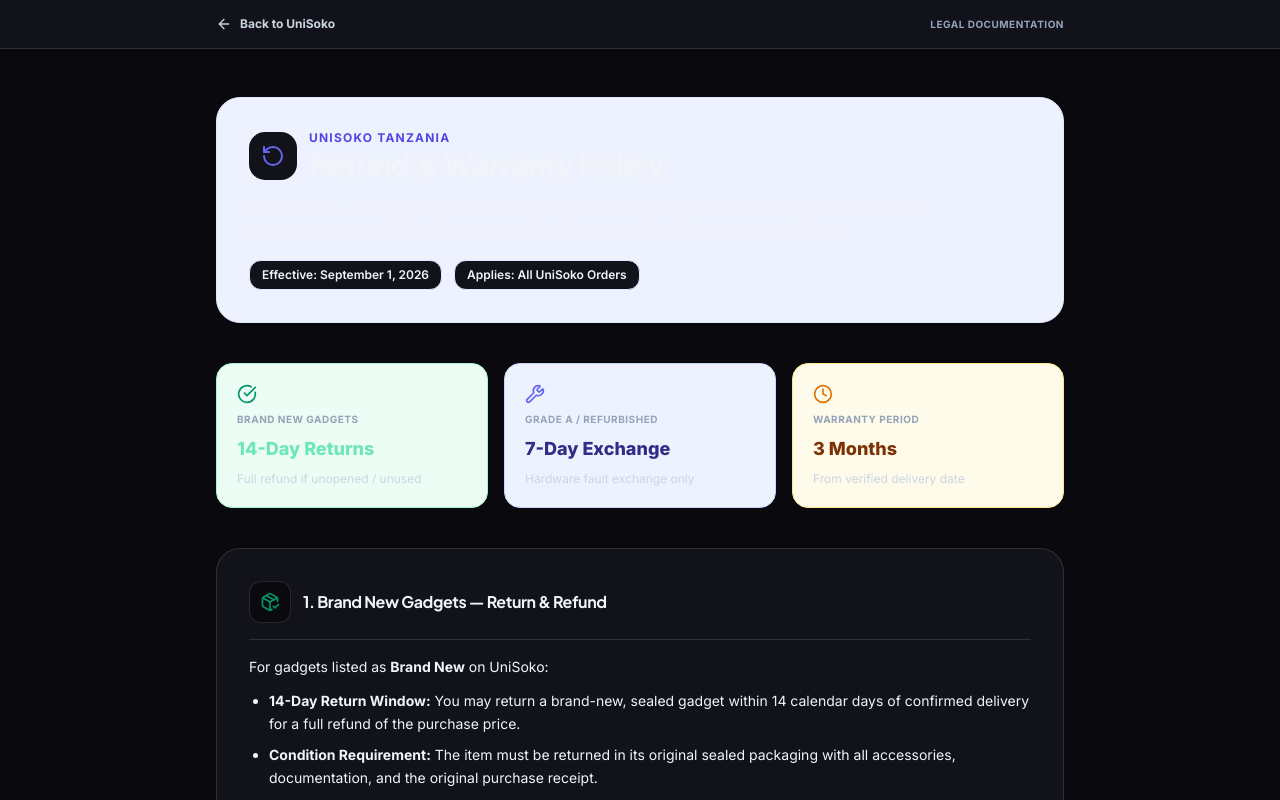
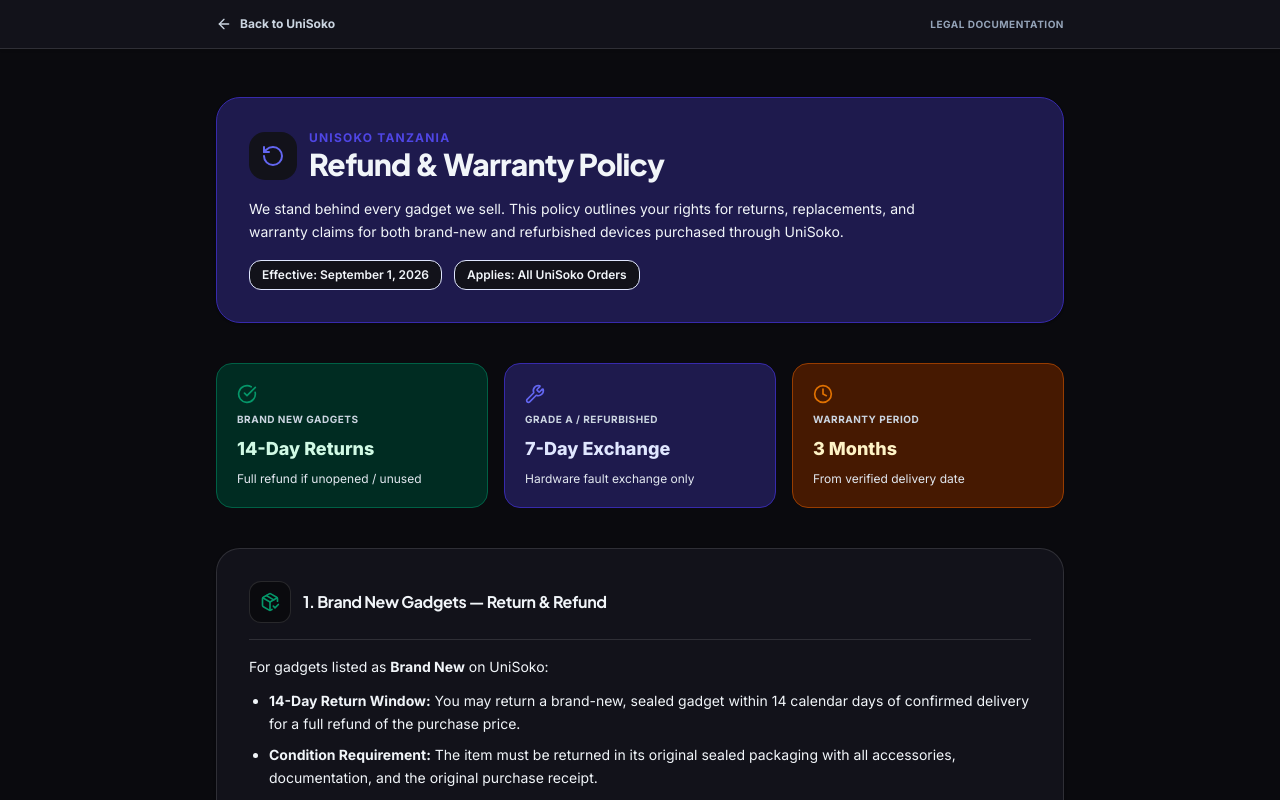
Before and after one commit to samilBL/UniSoko, a Next.js app: page /refund-policy in a window 1280 px wide. Shown: the top 800 px of the page. Built offline with nearby package versions, Linux system fonts and the light colour scheme; no server answers.

Commit message:
Improve legal policy card text contrast

```diff
--- a/src/app/privacy-policy/page.tsx
+++ b/src/app/privacy-policy/page.tsx
@@ -25,7 +25,7 @@
 
       <main className="mx-auto max-w-4xl px-4 sm:px-6 py-12 space-y-10">
         {/* Hero */}
-        <div className="rounded-3xl border border-indigo-100 bg-indigo-50 p-8 text-slate-900 shadow-sm">
+        <div className="rounded-3xl border border-indigo-800 bg-indigo-950 p-8 text-slate-100 shadow-sm">
           <div className="flex items-center gap-3 mb-4">
             <div className="rounded-2xl bg-white p-3">
               <Shield className="h-6 w-6 text-indigo-600" />
--- a/src/app/refund-policy/page.tsx
+++ b/src/app/refund-policy/page.tsx
@@ -25,7 +25,7 @@
 
       <main className="mx-auto max-w-4xl px-4 sm:px-6 py-12 space-y-10">
         {/* Hero */}
-        <div className="rounded-3xl border border-indigo-100 bg-indigo-50 p-8 text-slate-900 shadow-sm">
+        <div className="rounded-3xl border border-indigo-800 bg-indigo-950 p-8 text-slate-100 shadow-sm">
           <div className="flex items-center gap-3 mb-4">
             <div className="rounded-2xl bg-white p-3">
               <RotateCcw className="h-6 w-6 text-indigo-600" />
@@ -56,31 +56,31 @@
               label: 'Brand New Gadgets',
               period: '14-Day Returns',
               note: 'Full refund if unopened / unused',
-              bg: 'bg-emerald-50 border-emerald-200',
-              text: 'text-emerald-900',
+              bg: 'bg-emerald-950 border-emerald-800',
+              text: 'text-emerald-100',
             },
             {
               icon: <Wrench className="h-5 w-5 text-indigo-600" />,
               label: 'Grade A / Refurbished',
               period: '7-Day Exchange',
               note: 'Hardware fault exchange only',
-              bg: 'bg-indigo-50 border-indigo-200',
-              text: 'text-indigo-900',
+              bg: 'bg-indigo-950 border-indigo-800',
+              text: 'text-indigo-100',
             },
             {
               icon: <Clock className="h-5 w-5 text-amber-600" />,
               label: 'Warranty Period',
               period: '3 Months',
               note: 'From verified delivery date',
-              bg: 'bg-amber-50 border-amber-200',
-              text: 'text-amber-900',
+              bg: 'bg-amber-950 border-amber-800',
+              text: 'text-amber-100',
             },
           ].map((card) => (
             <div key={card.label} className={`rounded-2xl border p-5 ${card.bg} flex flex-col gap-2`}>
               {card.icon}
-              <span className="text-[10px] font-bold uppercase tracking-wider text-slate-500">{card.label}</span>
+              <span className="text-[10px] font-bold uppercase tracking-wider text-slate-300">{card.label}</span>
               <span className={`text-lg font-black ${card.text}`}>{card.period}</span>
-              <span className="text-xs text-slate-600">{card.note}</span>
+              <span className="text-xs text-slate-200">{card.note}</span>
             </div>
           ))}
         </div>
--- a/src/app/terms-of-service/page.tsx
+++ b/src/app/terms-of-service/page.tsx
@@ -25,7 +25,7 @@
 
       <main className="mx-auto max-w-4xl px-4 sm:px-6 py-12 space-y-10">
         {/* Hero */}
-        <div className="rounded-3xl border border-indigo-100 bg-indigo-50 p-8 text-slate-900 shadow-sm">
+        <div className="rounded-3xl border border-indigo-800 bg-indigo-950 p-8 text-slate-100 shadow-sm">
           <div className="flex items-center gap-3 mb-4">
             <div className="rounded-2xl bg-white p-3">
               <FileText className="h-6 w-6 text-indigo-600" />
```
